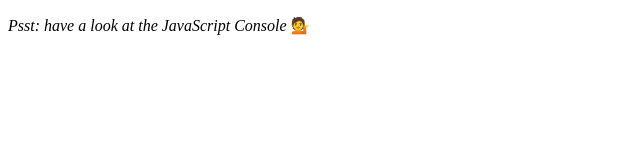
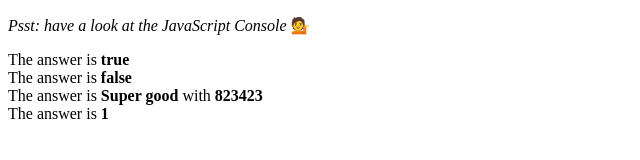
Before and after one commit to alexeykuz-sys/thirty-js-challendges, a plain HTML site: page challenge-06(Array part 2)/index.html in a window 1280 px wide. Shown: the whole page, without its empty margins (0-640 px from the left). Drawn offline with Linux system fonts and the light colour scheme.

Commit message:
finished challenges 6 and 7

```diff
--- a/challenge-06(Array part 2)/index.html
+++ b/challenge-06(Array part 2)/index.html
@@ -7,6 +7,10 @@
 </head>
 <body>
   <p><em>Psst: have a look at the JavaScript Console</em> 💁</p>
+  <div id='someRef'></div>
+  <div id='everyRef'></div>
+  <div id='findRef'></div>
+  <div id='findInd'></div>
   <script>
     // ## Array Cardio Day 2
 
@@ -27,21 +31,29 @@
 
     // Some and Every Checks
     // Array.prototype.some() // is at least one person 19 or older?
+    isAdult = people.some(human=>{
+        let year = new Date().getFullYear();
+        if((year - human.year) >= 19) return true;
+    })
+    document.getElementById('someRef').innerHTML = `The answer is <b>${isAdult}</b>`
     // Array.prototype.every() // is everyone 19 or older?
-    let day = new Date(day)
+    isAdults = people.every(human=>(( new Date().getFullYear() - human.year)>=19))
 
-    let person = people.some(human=> {
-        let age = day - human.year
-        console.log(age)
-    })
+document.getElementById('everyRef').innerHTML = `The answer is <b>${isAdults}</b>`
 
     // Array.prototype.find()
     // Find is like filter, but instead returns just the one you are looking for
     // find the comment with the ID of 823423
 
+    const findComment = comments.find(comment=>comment.id=='823423')
+    document.getElementById('findRef').innerHTML = `The answer is <b>${findComment.text}</b> with <b>${findComment.id}</b>`
     // Array.prototype.findIndex()
     // Find the comment with this ID
+    const commentIndex = comments.findIndex(comment=>comment.id=='823423')
+    document.getElementById('findInd').innerHTML = `The answer is <b>${commentIndex}</b>`
     // delete the comment with the ID of 823423
+
+    console.log(comments.slice(commentIndex))
 
   </script>
 </body>
--- /dev/null
+++ b/challenge-07(css variables)/style.css
@@ -0,0 +1,35 @@
+:root {
+    --base:#ffc600;
+    --spacing: 10px;
+    --blur: 10px;
+}
+
+img{
+    padding: var(--spacing);
+    background: var(--base);
+    filter: blur(var(--blur));
+}
+
+.hl {
+    color: var(--base);
+}
+    /*
+    misc styles, nothing to do with CSS variables
+    */
+
+body {
+    text-align: center;
+    background: #193549;
+    color: white;
+    font-family: 'helvetica neue', sans-serif;
+    font-weight: 100;
+    font-size: 50px;
+    }
+
+    .controls {
+    margin-bottom: 50px;
+    }
+
+    input {
+    width: 100px;
+    }
```
Also changed, not shown: challenge-07(css variables)/index.html (+2 -25 lines), challenge-07(css variables)/script.js (added, +9 -0 lines), 1 other file.
